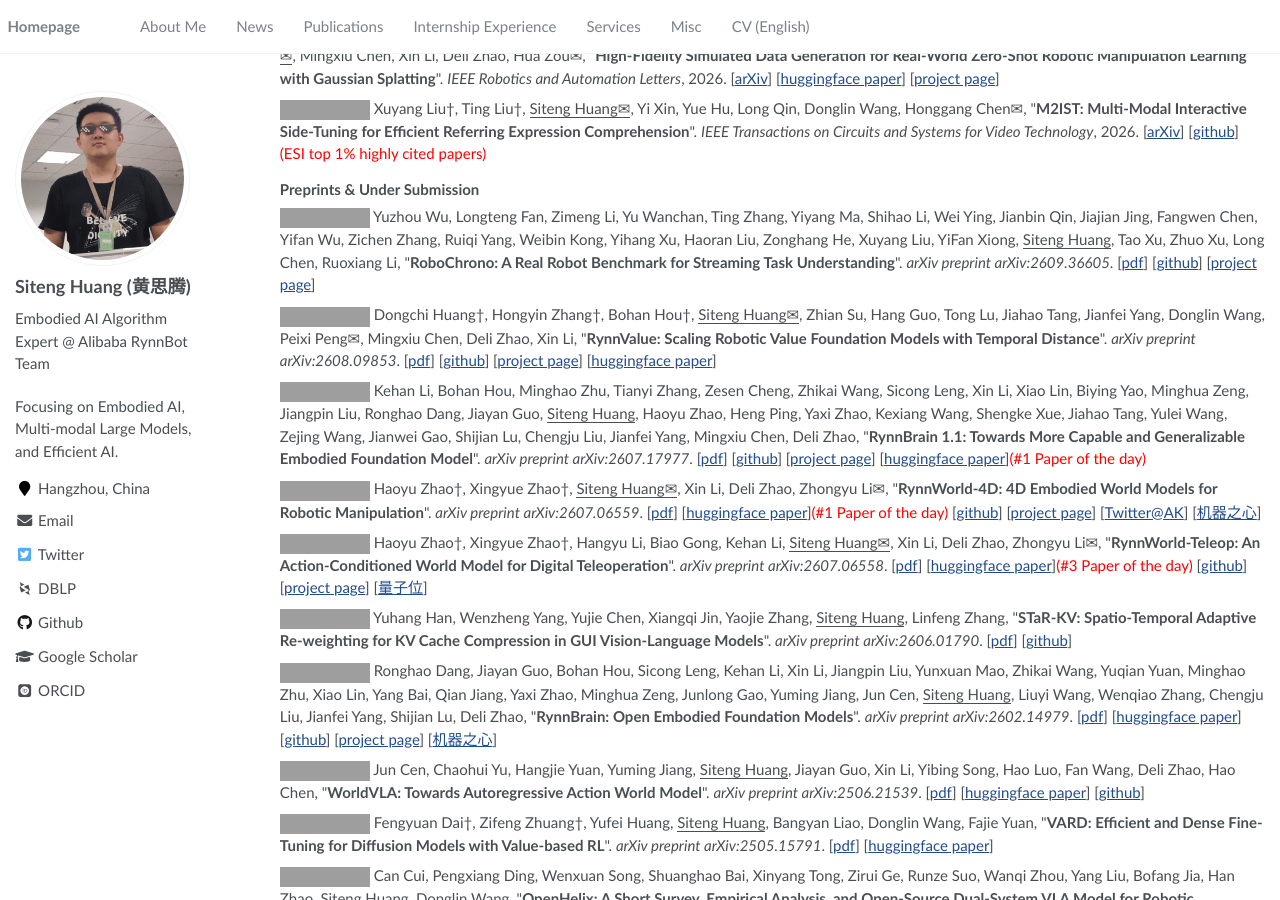
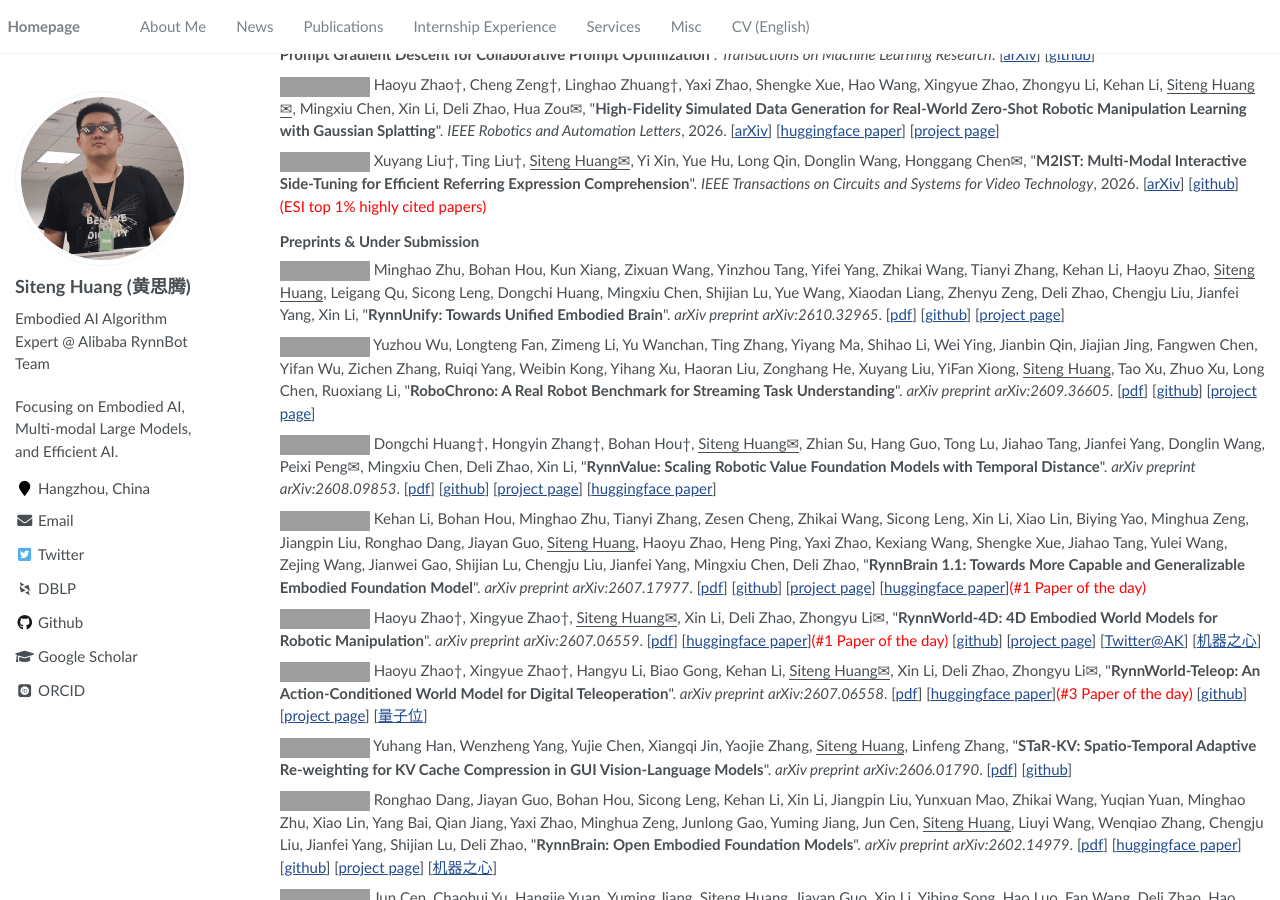
Before and after one commit to bighuang624/bighuang624.github.io, a Jekyll site: the page built from _pages/about.md, in a window 1280 px wide and 900 px high, scrolled down 3944 px. Built offline with Jekyll 4.4.1, drawn with Linux system fonts in a browser that asks for light colours; some web fonts are replaced; some of the changed text lies outside the part shown; grey boxes are pictures that could not be loaded.

Commit message:
add RynnUnify

```diff
--- a/_pages/includes/news.md
+++ b/_pages/includes/news.md
@@ -26,6 +26,7 @@
 }
 </style>
 
+* <span style="font-size:12px;color:#FFFFFF;background-color:#007ec6;padding:1px 5px 1.5px 5px;">2026/10/26</span> **[RynnUnify]** We released [RynnUnify](https://arxiv.org/abs/2610.32965), a 16B unified embodied model that integrates visual planning, physical reasoning, and robot control, achieving state-of-the-art results on long-horizon embodied tasks!
 * <span style="font-size:12px;color:#FFFFFF;background-color:#007ec6;padding:1px 5px 1.5px 5px;">2025/10/02</span> **[TCSVT]** [Sparse-Tuning](https://arxiv.org/abs/2405.14700), an efficient parameter-efficient fine-tuning framework for ViTs, got accepted for IEEE Transactions on Circuits and Systems for Video Technology! [Code](https://github.com/liuting20/Sparse-Tuning) has been available!
 * <span style="font-size:12px;color:#FFFFFF;background-color:#007ec6;padding:1px 5px 1.5px 5px;">2026/09/30</span> **[Preprint]** We released [RoboChrono](https://arxiv.org/abs/2609.36605), a real robot benchmark for streaming task understanding, evaluating seven tasks grouped into recognition, alignment, and temporal grounding, covering action understanding and anticipation, visual correspondence, temporal ordering, and action localization!
 * <span style="font-size:12px;color:#FFFFFF;background-color:#007ec6;padding:1px 5px 1.5px 5px;">2026/09/25</span> **[NeurIPS'26]** Two papers, [RynnVLA-002](https://arxiv.org/abs/2511.17502) (the upgraded version of WorldVLA) and [VLA-Corrector](https://arxiv.org/abs/2607.01804), got accepted for NeurIPS 2026!
--- a/_pages/includes/pub_short.md
+++ b/_pages/includes/pub_short.md
@@ -85,6 +85,8 @@
 
 ### Preprints & Under Submission
 
+<a href="https://arxiv.org/abs/2610.32965" target="_blank"><img src="https://img.shields.io/badge/arXiv-2610.32965-B31B1B?style=flat-square"></a> Minghao Zhu, Bohan Hou, Kun Xiang, Zixuan Wang, Yinzhou Tang, Yifei Yang, Zhikai Wang, Tianyi Zhang, Kehan Li, Haoyu Zhao, <u>Siteng Huang</u>, Leigang Qu, Sicong Leng, Dongchi Huang, Mingxiu Chen, Shijian Lu, Yue Wang, Xiaodan Liang, Zhenyu Zeng, Deli Zhao, Chengju Liu, Jianfei Yang, Xin Li, &quot;**RynnUnify: Towards Unified Embodied Brain**&quot;. *arXiv preprint arXiv:2610.32965*. [[pdf](https://arxiv.org/pdf/2610.32965.pdf)] [[github](https://github.com/alibaba-damo-academy/RynnUnify)] [[project page](https://alibaba-damo-academy.github.io/RynnUnify.github.io/)]
+
 <a href="https://arxiv.org/abs/2609.36605" target="_blank"><img src="https://img.shields.io/badge/arXiv-2609.36605-B31B1B?style=flat-square"></a> Yuzhou Wu, Longteng Fan, Zimeng Li, Yu Wanchan, Ting Zhang, Yiyang Ma, Shihao Li, Wei Ying, Jianbin Qin, Jiajian Jing, Fangwen Chen, Yifan Wu, Zichen Zhang, Ruiqi Yang, Weibin Kong, Yihang Xu, Haoran Liu, Zonghang He, Xuyang Liu, YiFan Xiong, <u>Siteng Huang</u>, Tao Xu, Zhuo Xu, Long Chen, Ruoxiang Li, &quot;**RoboChrono: A Real Robot Benchmark for Streaming Task Understanding**&quot;. *arXiv preprint arXiv:2609.36605*. [[pdf](https://arxiv.org/pdf/2609.36605.pdf)] [[github](https://github.com/mfan-res/ROBOCHRONO)] [[project page](https://continuity3.github.io/robochrono/)]
 
 <a href="https://arxiv.org/abs/2608.09853" target="_blank"><img src="https://img.shields.io/badge/arXiv-2608.09853-B31B1B?style=flat-square"></a> Dongchi Huang†, Hongyin Zhang†, Bohan Hou†, <u>Siteng Huang✉</u>, Zhian Su, Hang Guo, Tong Lu, Jiahao Tang, Jianfei Yang, Donglin Wang, Peixi Peng✉, Mingxiu Chen, Deli Zhao, Xin Li, &quot;**RynnValue: Scaling Robotic Value Foundation Models with Temporal Distance**&quot;. *arXiv preprint arXiv:2608.09853*. [[pdf](https://arxiv.org/pdf/2608.09853.pdf)] [[github](https://github.com/alibaba-damo-academy/RynnValue)] [[project page](https://alibaba-damo-academy.github.io/RynnValue.github.io/)] [[huggingface paper](https://huggingface.co/papers/2608.09853)]
```
